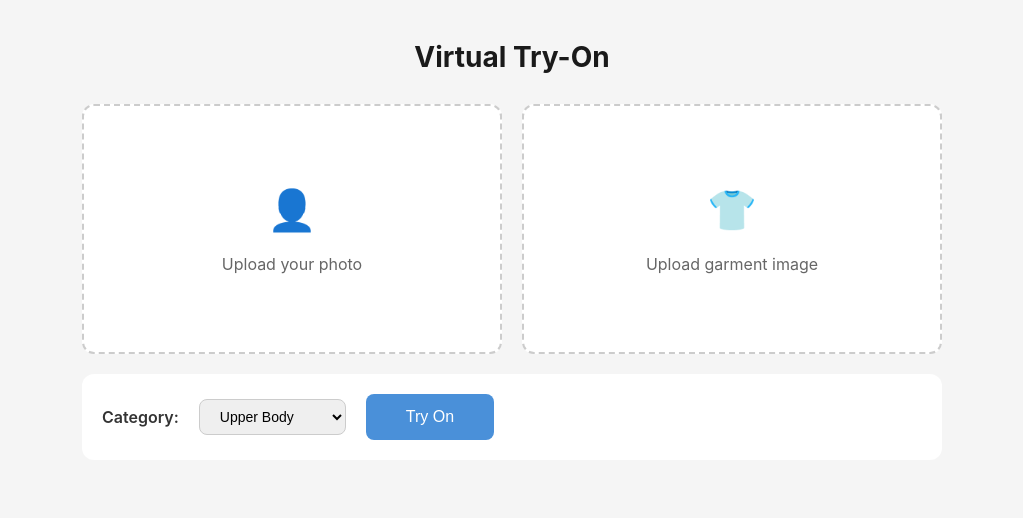
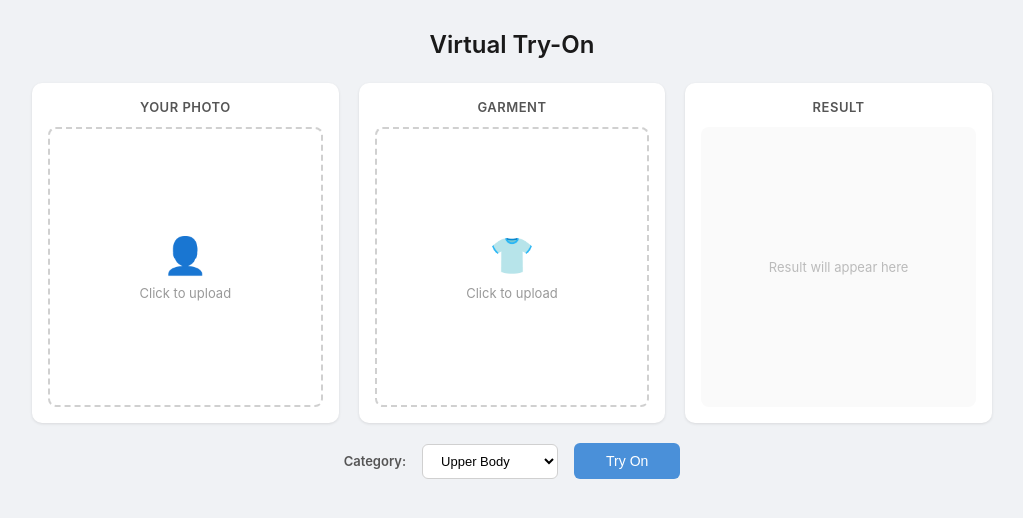
Before and after one commit to Madhu678-coder/virtualtryon, a Flask app: page / in a window 1280 px wide. Shown: the top 518 px of the page, without its empty margins (128-1151 px from the left). Run offline with Flask 3, Linux system fonts and the light colour scheme.

Commit message:
Improve frontend UI layout

```diff
--- a/virtual-tryon/frontend/templates/index.html
+++ b/virtual-tryon/frontend/templates/index.html
@@ -6,47 +6,72 @@
     <title>Virtual Try-On</title>
     <style>
         * { box-sizing: border-box; margin: 0; padding: 0; }
-        body { font-family: -apple-system, BlinkMacSystemFont, 'Segoe UI', sans-serif; background: #f5f5f5; color: #333; }
-        .container { max-width: 900px; margin: 40px auto; padding: 0 20px; }
-        h1 { text-align: center; margin-bottom: 30px; font-size: 28px; color: #1a1a1a; }
-        .upload-section { display: flex; gap: 20px; margin-bottom: 20px; }
-        .upload-box { flex: 1; background: #fff; border: 2px dashed #ccc; border-radius: 12px; padding: 30px; text-align: center; cursor: pointer; transition: border-color 0.2s; position: relative; min-height: 250px; display: flex; flex-direction: column; align-items: center; justify-content: center; }
+        body { font-family: -apple-system, BlinkMacSystemFont, 'Segoe UI', sans-serif; background: #f0f2f5; color: #333; }
+        .container { max-width: 1000px; margin: 30px auto; padding: 0 20px; }
+        h1 { text-align: center; margin-bottom: 24px; font-size: 24px; color: #1a1a1a; font-weight: 600; }
+
+        .main-grid { display: grid; grid-template-columns: 1fr 1fr 1fr; gap: 20px; align-items: start; }
+
+        .card { background: #fff; border-radius: 10px; padding: 16px; box-shadow: 0 1px 3px rgba(0,0,0,0.1); }
+        .card-title { font-size: 13px; font-weight: 600; color: #555; text-transform: uppercase; letter-spacing: 0.5px; margin-bottom: 12px; text-align: center; }
+
+        .upload-box { border: 2px dashed #d0d0d0; border-radius: 8px; padding: 20px; text-align: center; cursor: pointer; transition: border-color 0.2s; position: relative; height: 280px; display: flex; flex-direction: column; align-items: center; justify-content: center; overflow: hidden; }
         .upload-box:hover { border-color: #4a90d9; }
-        .upload-box.has-image { border-style: solid; border-color: #4a90d9; }
+        .upload-box.has-image { border-style: solid; border-color: #4a90d9; padding: 4px; }
         .upload-box input[type="file"] { position: absolute; inset: 0; opacity: 0; cursor: pointer; }
-        .upload-box img { max-width: 100%; max-height: 200px; border-radius: 8px; object-fit: contain; }
-        .upload-box .label { font-size: 16px; color: #666; margin-top: 10px; }
-        .upload-box .icon { font-size: 40px; color: #ccc; margin-bottom: 10px; }
-        .controls { background: #fff; border-radius: 12px; padding: 20px; margin-bottom: 20px; display: flex; align-items: center; gap: 20px; }
-        .controls label { font-weight: 600; }
-        .controls select { padding: 8px 16px; border-radius: 8px; border: 1px solid #ccc; font-size: 14px; }
-        .btn { background: #4a90d9; color: #fff; border: none; padding: 14px 40px; border-radius: 8px; font-size: 16px; cursor: pointer; transition: background 0.2s; }
+        .upload-box img { max-width: 100%; max-height: 260px; border-radius: 6px; object-fit: contain; }
+        .upload-box .icon { font-size: 36px; color: #ccc; }
+        .upload-box .label { font-size: 13px; color: #999; margin-top: 8px; }
+
+        .result-box { height: 280px; display: flex; align-items: center; justify-content: center; background: #fafafa; border-radius: 8px; overflow: hidden; }
+        .result-box img { max-width: 100%; max-height: 280px; border-radius: 6px; object-fit: contain; }
+        .result-box .placeholder { color: #bbb; font-size: 13px; }
+
+        .controls { display: flex; align-items: center; justify-content: center; gap: 16px; margin-top: 20px; }
+        .controls label { font-size: 13px; font-weight: 600; color: #555; }
+        .controls select { padding: 8px 14px; border-radius: 6px; border: 1px solid #d0d0d0; font-size: 13px; background: #fff; }
+        .btn { background: #4a90d9; color: #fff; border: none; padding: 10px 32px; border-radius: 6px; font-size: 14px; cursor: pointer; transition: background 0.2s; font-weight: 500; }
         .btn:hover { background: #357abd; }
-        .btn:disabled { background: #aaa; cursor: not-allowed; }
-        .result-section { background: #fff; border-radius: 12px; padding: 30px; text-align: center; display: none; }
-        .result-section img { max-width: 100%; max-height: 500px; border-radius: 8px; object-fit: contain; }
-        .status { font-size: 18px; color: #666; margin: 20px 0; }
-        .spinner { display: inline-block; width: 24px; height: 24px; border: 3px solid #ccc; border-top-color: #4a90d9; border-radius: 50%; animation: spin 0.8s linear infinite; vertical-align: middle; margin-right: 10px; }
+        .btn:disabled { background: #b0b0b0; cursor: not-allowed; }
+
+        .status-bar { text-align: center; margin-top: 16px; font-size: 13px; color: #888; min-height: 20px; }
+        .spinner { display: inline-block; width: 16px; height: 16px; border: 2px solid #ddd; border-top-color: #4a90d9; border-radius: 50%; animation: spin 0.7s linear infinite; vertical-align: middle; margin-right: 6px; }
         @keyframes spin { to { transform: rotate(360deg); } }
-        .error { color: #d9534f; font-weight: 600; }
+        .error { color: #d9534f; }
+        .success { color: #5cb85c; }
     </style>
 </head>
 <body>
     <div class="container">
         <h1>Virtual Try-On</h1>
 
-        <div class="upload-section">
+        <div class="main-grid">
+            <div class="card">
+                <div class="card-title">Your Photo</div>
                 <div class="upload-box" id="personBox">
                     <div class="icon">&#128100;</div>
-                <div class="label">Upload your photo</div>
+                    <div class="label">Click to upload</div>
                     <img id="personPreview" style="display:none" alt="Person preview">
                     <input type="file" id="personInput" accept="image/*">
                 </div>
+            </div>
+
+            <div class="card">
+                <div class="card-title">Garment</div>
                 <div class="upload-box" id="garmentBox">
                     <div class="icon">&#128085;</div>
-                <div class="label">Upload garment image</div>
+                    <div class="label">Click to upload</div>
                     <img id="garmentPreview" style="display:none" alt="Garment preview">
                     <input type="file" id="garmentInput" accept="image/*">
+                </div>
+            </div>
+
+            <div class="card">
+                <div class="card-title">Result</div>
+                <div class="result-box" id="resultBox">
+                    <div class="placeholder" id="resultPlaceholder">Result will appear here</div>
+                    <img id="resultImage" style="display:none" alt="Try-on result">
+                </div>
             </div>
         </div>
 
@@ -61,10 +86,7 @@
             <button class="btn" id="submitBtn" onclick="submitTryon()">Try On</button>
         </div>
 
-        <div class="result-section" id="resultSection">
-            <div class="status" id="statusText"></div>
-            <img id="resultImage" style="display:none" alt="Try-on result">
-        </div>
+        <div class="status-bar" id="statusBar"></div>
     </div>
 
     <script>
@@ -77,9 +99,10 @@
                     const preview = document.getElementById(previewId);
                     preview.src = ev.target.result;
                     preview.style.display = 'block';
-                    document.getElementById(boxId).classList.add('has-image');
-                    document.getElementById(boxId).querySelector('.icon').style.display = 'none';
-                    document.getElementById(boxId).querySelector('.label').style.display = 'none';
+                    const box = document.getElementById(boxId);
+                    box.classList.add('has-image');
+                    box.querySelector('.icon').style.display = 'none';
+                    box.querySelector('.label').style.display = 'none';
                 };
                 reader.readAsDataURL(file);
             });
@@ -93,13 +116,17 @@
             const category = document.getElementById('category').value;
 
             if (!personFile || !garmentFile) {
-                alert('Please upload both images.');
+                document.getElementById('statusBar').innerHTML = '<span class="error">Please upload both images.</span>';
                 return;
             }
 
             const btn = document.getElementById('submitBtn');
             btn.disabled = true;
-            btn.textContent = 'Submitting...';
+            btn.textContent = 'Processing...';
+            document.getElementById('resultImage').style.display = 'none';
+            document.getElementById('resultPlaceholder').style.display = 'block';
+            document.getElementById('resultPlaceholder').textContent = 'Uploading...';
+            document.getElementById('statusBar').innerHTML = '<span class="spinner"></span> Uploading and preprocessing...';
 
             const formData = new FormData();
             formData.append('person_image', personFile);
@@ -111,19 +138,17 @@
                 const data = await resp.json();
 
                 if (data.error) {
-                    alert(data.error);
+                    document.getElementById('statusBar').innerHTML = '<span class="error">' + data.error + '</span>';
                     btn.disabled = false;
                     btn.textContent = 'Try On';
                     return;
                 }
 
-                document.getElementById('resultSection').style.display = 'block';
-                document.getElementById('resultImage').style.display = 'none';
-                document.getElementById('statusText').innerHTML = '<span class="spinner"></span> Processing your try-on...';
-
+                document.getElementById('resultPlaceholder').textContent = 'Generating...';
+                document.getElementById('statusBar').innerHTML = '<span class="spinner"></span> Generating try-on result...';
                 pollStatus(data.user_id, data.request_id);
             } catch (err) {
-                alert('Something went wrong. Please try again.');
+                document.getElementById('statusBar').innerHTML = '<span class="error">Something went wrong. Please try again.</span>';
                 btn.disabled = false;
                 btn.textContent = 'Try On';
             }
@@ -137,7 +162,8 @@
 
                     if (data.status === 'COMPLETED' && data.result_url) {
                         clearInterval(interval);
-                        document.getElementById('statusText').textContent = 'Done!';
+                        document.getElementById('statusBar').innerHTML = '<span class="success">Done!</span>';
+                        document.getElementById('resultPlaceholder').style.display = 'none';
                         const img = document.getElementById('resultImage');
                         img.src = data.result_url;
                         img.style.display = 'block';
@@ -145,13 +171,12 @@
                         document.getElementById('submitBtn').textContent = 'Try On';
                     } else if (data.status === 'FAILED') {
                         clearInterval(interval);
-                        document.getElementById('statusText').innerHTML = '<span class="error">Processing failed. Please try again.</span>';
+                        document.getElementById('statusBar').innerHTML = '<span class="error">Processing failed. Please try again.</span>';
+                        document.getElementById('resultPlaceholder').textContent = 'Failed';
                         document.getElementById('submitBtn').disabled = false;
                         document.getElementById('submitBtn').textContent = 'Try On';
                     }
-                } catch (err) {
-                    // keep polling
-                }
+                } catch (err) { }
             }, 5000);
         }
     </script>
```
Lines whose indentation alone changed are shown as unchanged.
